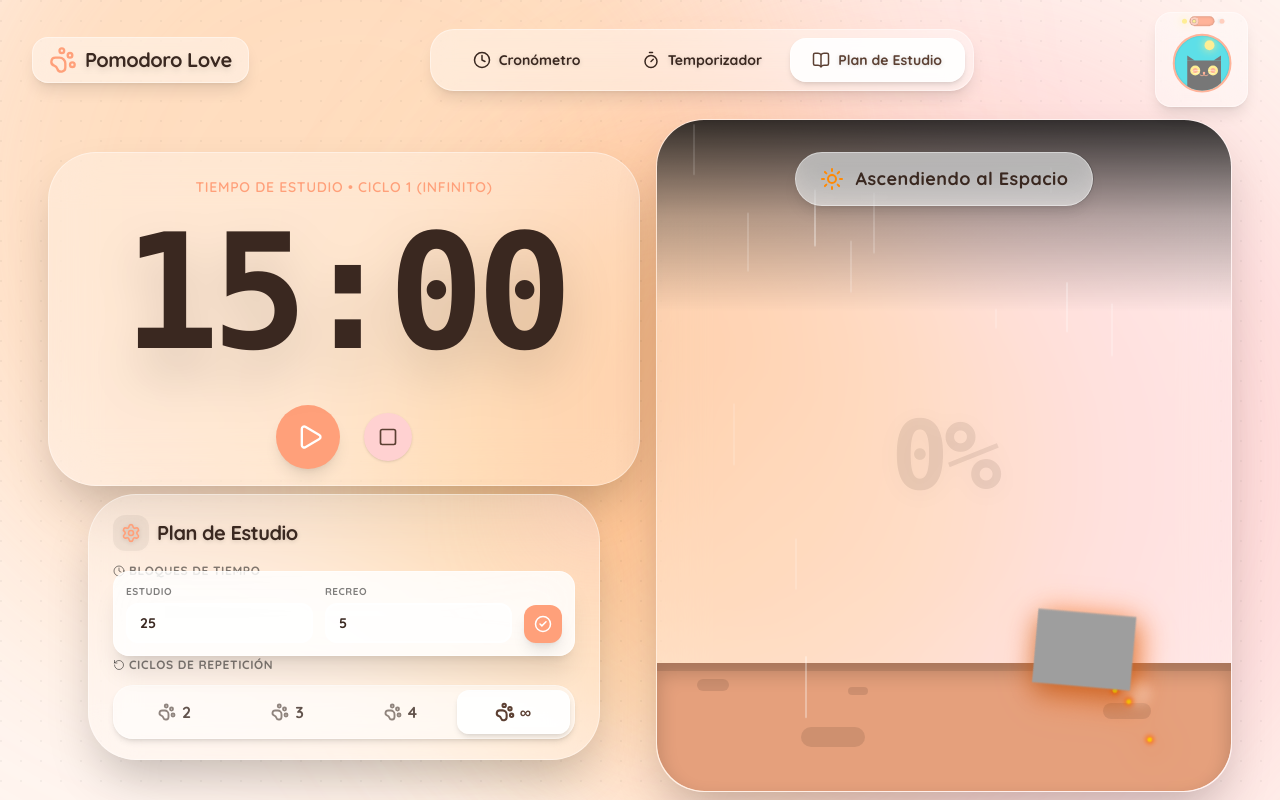
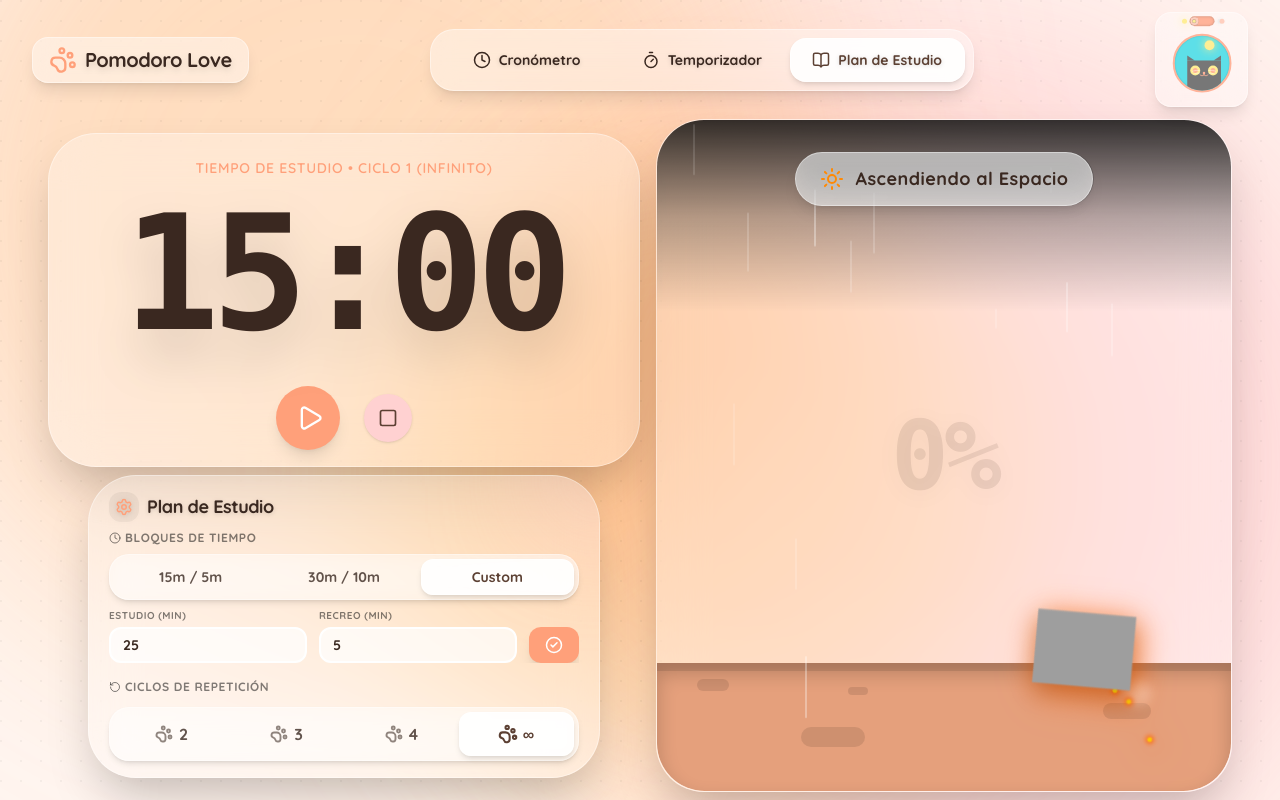
Before and after one commit to FabianCartes/Pomodoro-love, a React (Vite) app: page / in a window 1280 px wide. Both pictures are taken after a click on the button "Custom". Built offline with nearby package versions, Linux system fonts and the light colour scheme.

Commit message:
fix: change custom config to inline expansion to allow selecting other tabs without overlapping

```diff
--- a/src/components/timer/ConfigPanel.jsx
+++ b/src/components/timer/ConfigPanel.jsx
@@ -29,19 +29,19 @@ export const ConfigPanel = ({ isDark }) => {
     <motion.div
       initial={{ opacity: 0, y: 20 }}
       animate={{ opacity: 1, y: 0 }}
-      className={`w-full max-w-lg mx-auto rounded-[3rem] px-6 py-5 backdrop-blur-xl shadow-2xl border ${panelBg} relative overflow-hidden group`}
+      className={`w-full max-w-lg mx-auto rounded-[3rem] px-5 py-4 backdrop-blur-xl shadow-2xl border ${panelBg} relative overflow-hidden group`}
     >
       {/* Decorative gradient orb */}
       <div className="absolute -top-20 -right-20 w-40 h-40 bg-cat-pink opacity-20 blur-[50px] group-hover:opacity-40 transition-opacity duration-700 pointer-events-none" />
 
-      <div className={`flex items-center gap-2 mb-3 drop-shadow-sm ${textColor}`}>
-        <div className={`p-2 rounded-xl ${isDark ? 'bg-white/10' : 'bg-black/5'}`}>
-          <Settings size={20} className={isDark ? 'text-cat-cream' : 'text-cat-accent'} />
+      <div className={`flex items-center gap-2 mb-2 drop-shadow-sm ${textColor}`}>
+        <div className={`p-1.5 rounded-xl ${isDark ? 'bg-white/10' : 'bg-black/5'}`}>
+          <Settings size={18} className={isDark ? 'text-cat-cream' : 'text-cat-accent'} />
         </div>
-        <h2 className="text-xl font-extrabold tracking-tight">Plan de Estudio</h2>
+        <h2 className="text-lg font-extrabold tracking-tight">Plan de Estudio</h2>
       </div>
 
-      <div className="space-y-3 relative z-10">
+      <div className="space-y-2 relative z-10">
 
         {/* Animated Segmented Control for Presets */}
         <div className="space-y-2">
@@ -51,8 +51,7 @@ export const ConfigPanel = ({ isDark }) => {
           <div className="relative">
             {/* Presets Segmented Control */}
             <motion.div
-              animate={{ opacity: isCustom ? 0 : 1, pointerEvents: isCustom ? 'none' : 'auto' }}
-              className={`flex p-1 rounded-[1.25rem] backdrop-blur-sm shadow-md ${isDark ? 'bg-black/30 border border-white/10' : 'bg-white/40 border border-white/40'} relative transition-opacity duration-300`}
+              className={`flex p-1 rounded-[1.25rem] backdrop-blur-sm shadow-md ${isDark ? 'bg-black/30 border border-white/10' : 'bg-white/40 border border-white/40'} relative`}
             >
               {[
                 { id: '15m', label: '15m / 5m', action: () => { setIsCustom(false); updateStudyConfig(15, 5); } },
@@ -62,7 +61,7 @@ export const ConfigPanel = ({ isDark }) => {
                 <button
                   key={tab.id}
                   onClick={tab.action}
-                  className={`relative flex-1 py-2.5 rounded-xl text-sm font-bold transition-all duration-300 z-10 ${
+                  className={`relative flex-1 py-2 rounded-xl text-sm font-bold transition-all duration-300 z-10 ${
                     activeTab === tab.id
                       ? (isDark ? 'text-gray-900' : 'text-cat-brown')
                       : (isDark ? 'text-white/80 hover:bg-white/10' : 'text-cat-dark/80 hover:bg-white/30')
@@ -80,38 +79,38 @@ export const ConfigPanel = ({ isDark }) => {
               ))}
             </motion.div>
 
-            {/* Custom Input Fields as absolute overlay to prevent height expansion */}
+            {/* Custom Input Fields (Inline expansion) */}
             <AnimatePresence>
               {isCustom && (
                 <motion.div
-                  initial={{ opacity: 0, y: 10, scale: 0.95 }}
-                  animate={{ opacity: 1, y: 0, scale: 1 }}
-                  exit={{ opacity: 0, y: 10, scale: 0.95 }}
-                  className={`absolute -top-4 left-0 right-0 flex items-end gap-3 p-3 rounded-2xl z-20 backdrop-blur-xl shadow-xl border ${isDark ? 'bg-black/60 border-white/10' : 'bg-white/80 border-white/60'}`}
+                  initial={{ opacity: 0, height: 0, scale: 0.95 }}
+                  animate={{ opacity: 1, height: 'auto', scale: 1 }}
+                  exit={{ opacity: 0, height: 0, scale: 0.95 }}
+                  className="flex items-end gap-3 mt-2 overflow-hidden"
                 >
                   <div className="flex-1">
-                    <label className={`block text-[10px] font-bold mb-1 uppercase tracking-wider ${mutedText}`}>Estudio</label>
+                    <label className={`block text-[10px] font-bold mb-1 uppercase tracking-wider ${mutedText}`}>Estudio (min)</label>
                     <input
                       type="number"
                       value={customStudy}
                       onChange={(e) => setCustomStudy(Number(e.target.value))}
-                      className={`w-full rounded-xl px-3 py-2 text-sm font-bold outline-none border-2 transition-all ${isDark ? 'bg-black/40 border-white/10 text-white focus:border-cat-accent' : 'bg-white/70 border-white text-cat-dark focus:border-cat-accent'}`}
+                      className={`w-full rounded-xl px-3 py-1.5 text-sm font-bold outline-none border-2 transition-all ${isDark ? 'bg-black/40 border-white/10 text-white focus:border-cat-accent' : 'bg-white/70 border-white text-cat-dark focus:border-cat-accent'}`}
                     />
                   </div>
                   <div className="flex-1">
-                    <label className={`block text-[10px] font-bold mb-1 uppercase tracking-wider ${mutedText}`}>Recreo</label>
+                    <label className={`block text-[10px] font-bold mb-1 uppercase tracking-wider ${mutedText}`}>Recreo (min)</label>
                     <input
                       type="number"
                       value={customBreak}
                       onChange={(e) => setCustomBreak(Number(e.target.value))}
-                      className={`w-full rounded-xl px-3 py-2 text-sm font-bold outline-none border-2 transition-all ${isDark ? 'bg-black/40 border-white/10 text-white focus:border-cat-accent' : 'bg-white/70 border-white text-cat-dark focus:border-cat-accent'}`}
+                      className={`w-full rounded-xl px-3 py-1.5 text-sm font-bold outline-none border-2 transition-all ${isDark ? 'bg-black/40 border-white/10 text-white focus:border-cat-accent' : 'bg-white/70 border-white text-cat-dark focus:border-cat-accent'}`}
                     />
                   </div>
                   <motion.button
                     whileHover={{ scale: 1.05 }}
                     whileTap={{ scale: 0.95 }}
-                    onClick={() => { applyCustom(); setIsCustom(false); }}
-                    className={`h-[38px] w-[38px] shrink-0 rounded-xl shadow-lg flex items-center justify-center transition-colors ${isDark ? 'bg-cat-peach text-cat-dark hover:bg-cat-accent' : 'bg-cat-accent text-white hover:bg-cat-peach'}`}
+                    onClick={() => applyCustom()}
+                    className={`h-[36px] px-4 rounded-xl shadow-lg flex items-center justify-center transition-colors ${isDark ? 'bg-cat-peach text-cat-dark hover:bg-cat-accent' : 'bg-cat-accent text-white hover:bg-cat-peach'}`}
                   >
                     <CheckCircle2 size={18} />
                   </motion.button>
```
